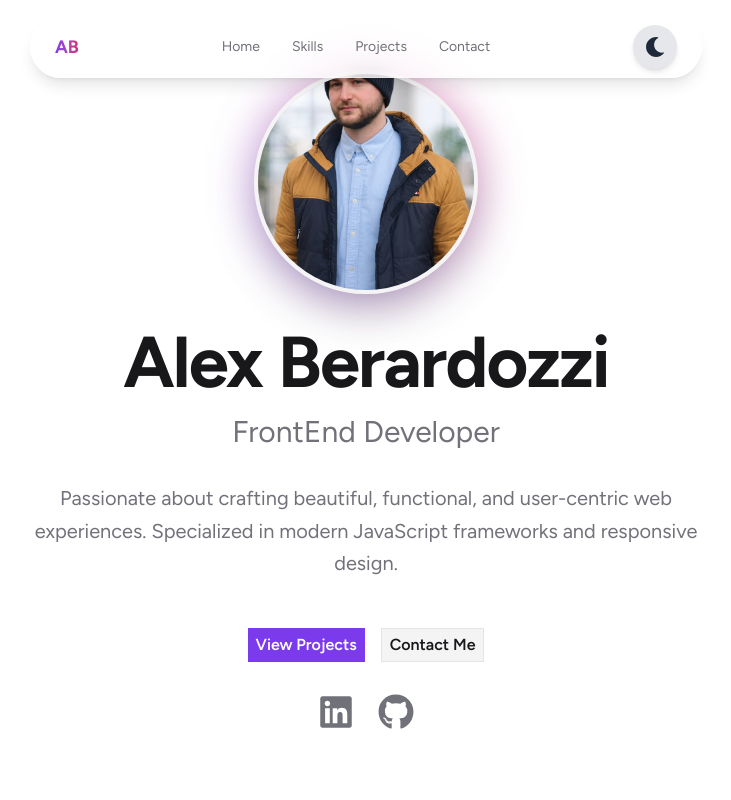
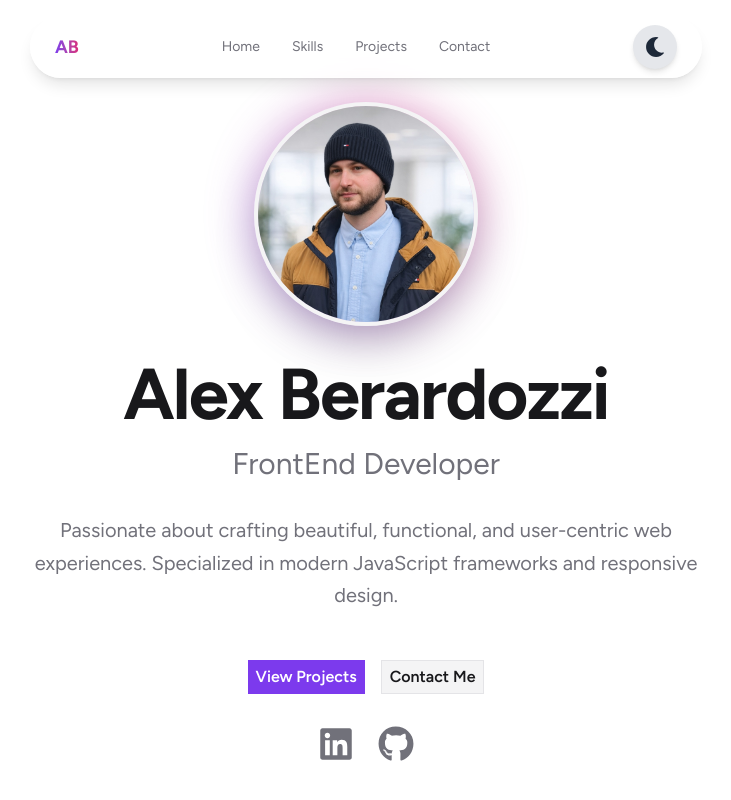
Before and after one commit to Alecs577/my-portfolio, a Next.js app: page / in a window 1280 px wide. Shown: the top 800 px of the page, without its empty margins (274-1005 px from the left). Built offline with nearby package versions, Linux system fonts and the light colour scheme.

Commit message:
Fix: profile image overlap and cropping issues

```diff
--- a/app/components/Hero.js
+++ b/app/components/Hero.js
@@ -7,7 +7,7 @@ import SocialLinks from "./SocialLinks";
 
 export default function Hero() {
   return (
-    <section className="min-h-screen flex flex-col justify-center items-center text-center p-8 max-w-4xl mx-auto">
+    <section className="min-h-screen flex flex-col justify-center items-center text-center p-8 pt-24 max-w-4xl mx-auto">
       <motion.div
         initial={{ scale: 0.5, opacity: 0 }}
         animate={{ scale: 1, opacity: 1 }}
@@ -19,7 +19,7 @@ export default function Hero() {
           src="/profile.jpg"
           alt="Alex Berardozzi"
           fill
-          className="rounded-full object-cover border-4 border-[var(--card-bg)] shadow-2xl relative z-10"
+          className="rounded-full object-cover object-top border-4 border-[var(--card-bg)] shadow-2xl relative z-10"
           priority
         />
       </motion.div>
```
